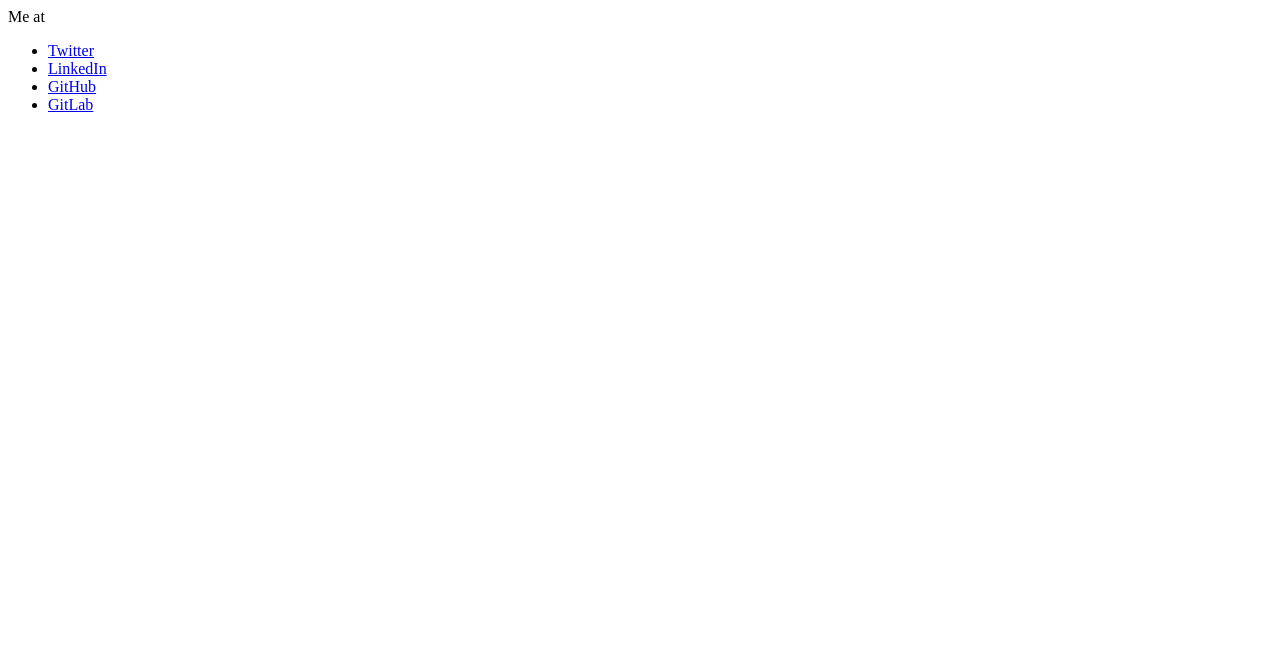
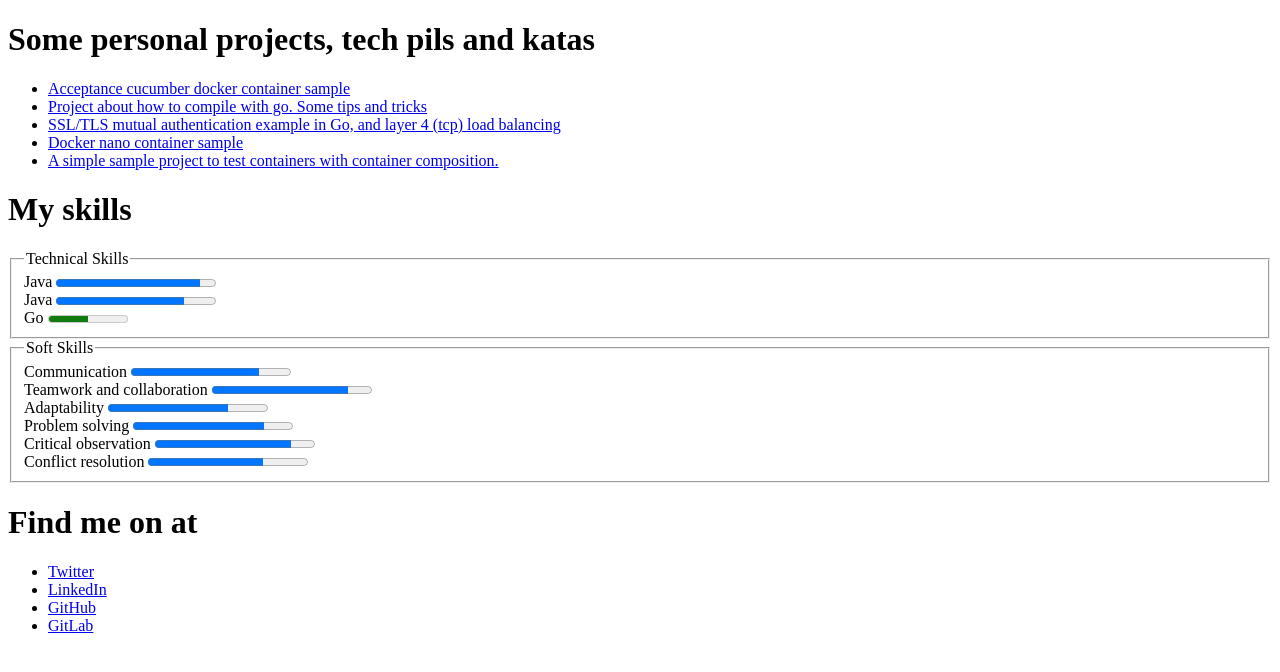
Before and after one commit to jomoespe/jomoespe.github.com, a plain HTML site: page index.html in a window 1280 px wide. Drawn offline with Linux system fonts and the light colour scheme.

Commit message:
Update index page content

```diff
--- a/index.html
+++ b/index.html
@@ -1,17 +1,51 @@
 <!DOCTYPE html>
 <html>
 <head>
-        <title>Jomoespe</title>
-        <meta http-equiv="Content-Type" content="text/html; charset=UTF-8">
-        <link rel="author" type="text/plain"  href="humans.txt" />
+    <meta charset="utf-8">
+    <meta http-equiv="Content-Type" content="text/html; charset=utf-8">
+    <meta name="viewport" content="width=device-width, initial-scale=1">
+
+    <title>José Moreno</title>
+    <meta name="description" content="José Moreno">
+    <meta name="author" content="github.com/jomoespe">
+    <link rel="author" type="text/plain" href="humans.txt" />
+    <!--link rel="stylesheet" href="style/site.css"-->
 </head>
 <body>
-		Me at
+    <main>
+        <h1>Some personal projects, tech pils and katas</h1>
+        <ul>
+            <li><a href="https://github.com/jomoespe/acceptance_container">Acceptance cucumber docker container sample</a></li>
+            <li><a href="https://github.com/jomoespe/go-compile">Project about how to compile with go. Some tips and tricks</a></li>
+            <li><a href="https://github.com/jomoespe/go-tls-mutual-auth">SSL/TLS mutual authentication example in Go, and layer 4 (tcp) load balancing</a></li>
+            <li><a href="https://github.com/jomoespe/docker-nano-container">Docker nano container sample</a></li>
+            <li><a href="https://github.com/jomoespe/docker-compoose-testing">A simple sample project to test containers with container composition.</a></li>
+        </ul>
+
+        <h1>My skills</h1>
+        <fieldset>
+            <legend>Technical Skills</legend>
+            <div><label>Java</label> <progress value="90" max="100"></progress></div>
+            <div><label>Java</label> <progress value="80" max="100"></progress></div>
+            <div><label>Go</label> <meter value="50" min="0" max="100"></meter></div>
+        </fieldset>
+        <fieldset>
+            <legend>Soft Skills</legend>
+            <div><label>Communication</label>              <progress value="80" max="100"></progress></div>
+            <div><label>Teamwork and collaboration</label> <progress value="85" max="100"></progress></div>
+            <div><label>Adaptability</label>               <progress value="75" max="100"></progress></div>
+            <div><label>Problem solving</label>            <progress value="82" max="100"></progress></div>
+            <div><label>Critical observation</label>       <progress value="85" max="100"></progress></div>
+            <div><label>Conflict resolution</label>        <progress value="72" max="100"></progress></div>
+        </fieldset>
+
+        <h1>Find me on at </h1>
         <ul>
             <li><a href="https://twitter.com/jomoespe" target="_new">Twitter</a></li>
             <li><a href="https://es.linkedin.com/in/josemorenoesteban" target="_new">LinkedIn</a></li>
             <li><a href="https://github.com/jomoespe" target="_new">GitHub</a></li>
             <li><a href="https://gitlab.com/jomoespe/" target="_new">GitLab</a></li>
         </ul>
+    </main>
 </body>
 </html>
```
Lines whose indentation alone changed are shown as unchanged.
